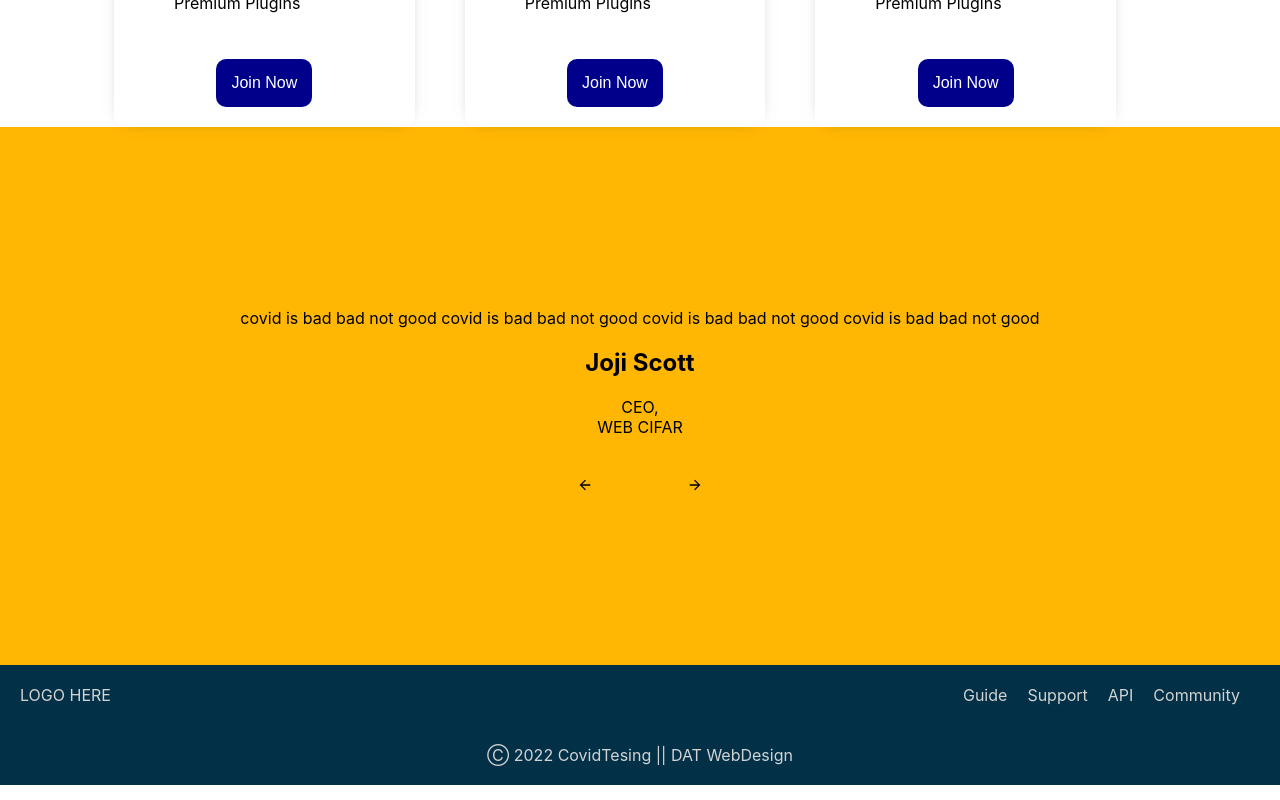
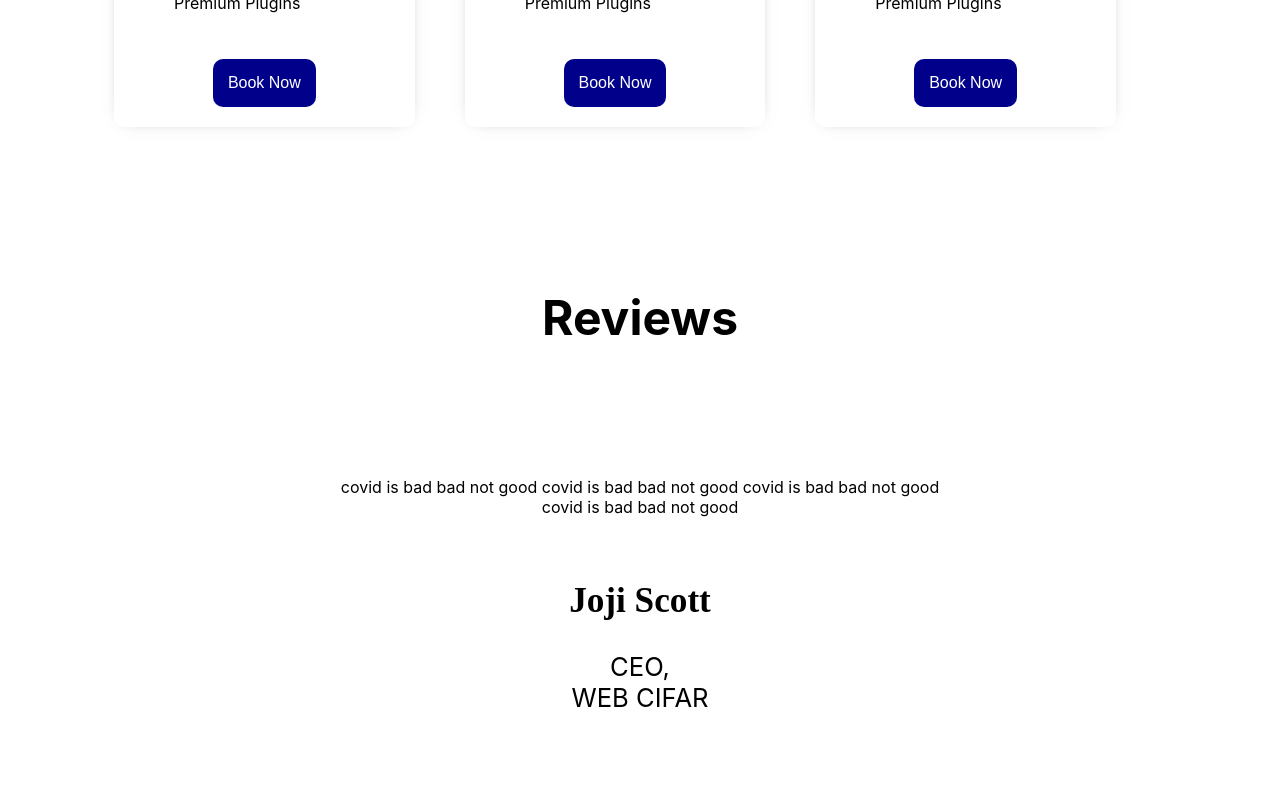
Before and after one commit to Danfirech/covid-landingpage, a Next.js app: page / in a window 1280 px wide. Shown: the part 1620-2420 px from the top of the page. Built offline with nearby package versions, Linux system fonts and the light colour scheme.

Commit message:
changing reviews section

```diff
--- a/components/Footer.js
+++ b/components/Footer.js
@@ -4,7 +4,7 @@ import TempLogo from '../assets/images/covid logo.png';
 
 const Container = styled.div`
   width: 100vw;
-  height: 10%;
+  height: 100%;
   background-color: #023047;
   color: lightgray;
 `;
--- a/components/Reviews.js
+++ b/components/Reviews.js
@@ -5,12 +5,22 @@ import { CSSTransition, SwitchTransition } from 'react-transition-group';
 import reviews from '../assets/data/reviews';
 
 const ReviewsStyles = styled.div`
-  height: 10%;
+  height: 100%;
   width: 100vw;
   overflow-x: hidden;
   padding: 10rem 0;
   text-align: center;
-  background-color: #ffb703;
+  background-color: white;
+
+  .header {
+    max-width: 500px;
+    margin: 0 auto;
+    font-size: 3rem;
+    line-height: 1.3em;
+    @media only screen and (max-width: 768px) {
+      font-size: 1.4rem;
+    }
+  }
 
   .review__wrapper {
     position: relative;
@@ -21,7 +31,7 @@ const ReviewsStyles = styled.div`
     width: 100%;
     height: fit-content;
     padding: 3rem;
-    background-color: var(--deep-dark);
+    background-color: white;
     border-radius: 12px;
     margin-top: 5rem;
   }
@@ -52,7 +62,7 @@ const ReviewsStyles = styled.div`
     .prev {
       margin: 0 0.5rem;
       width: fit-content;
-      background-color: var(--deep-dark);
+      background-color: #8ecae6;
       padding: 0.5rem 2rem;
       border-radius: 8px;
       cursor: pointer;
@@ -104,19 +114,16 @@ const Reviews = () => {
   return (
     <ReviewsStyles>
       <div className="container">
-        <h1
-          subheading="see what our clients say about us"
-          heading="Testimonials"
-        ></h1>
-        <div className="testimonial__wrapper">
+        <h1 className="header">Reviews</h1>
+        <div className="review__wrapper">
           <SwitchTransition component={null}>
             <CSSTransition key={activeSlide.id} timeout={300} classNames="fade">
-              <div className="testimonial__info">
-                <div className="testimonial__desc">
+              <div className="review__info">
+                <div className="review__desc">
                   <div>{activeSlide.desc}</div>
                 </div>
-                <h2 className="testimonial__name">{activeSlide.name}</h2>
-                <p className="testimonial__title">
+                <h2 className="review__name">{activeSlide.name}</h2>
+                <p className="review__title">
                   {activeSlide.title}, <br /> {activeSlide.org}
                 </p>
               </div>
--- a/components/TestOptionCard.js
+++ b/components/TestOptionCard.js
@@ -65,16 +65,16 @@ const TestOptions = ({ price, type }) => {
   return (
     <CardContainer>
       <PriceContainer>
-        $<Price>{price}</Price> /month
+        $<Price>{price}</Price>
       </PriceContainer>
-      <Type>{type} Plan</Type>
+      <Type>{type}</Type>
       <List>
         <ListItem>200 Hand-Crafted Templates</ListItem>
         <ListItem>Exclusive Support</ListItem>
         <ListItem>50+ PreBuilt Websites</ListItem>
         <ListItem>Premium Plugins</ListItem> {''}
       </List>
-      <Button>Join Now</Button>
+      <Button>Book Now</Button>
     </CardContainer>
   );
 };
--- a/components/TestOptions.js
+++ b/components/TestOptions.js
@@ -15,9 +15,9 @@ const Container = styled.div`
 const TestOptions = () => {
   return (
     <Container>
-      <TestOptionCard price="10" type="Basic" />
-      <TestOptionCard price="20" type="Premium" />
-      <TestOptionCard price="30" type="Advanced" />
+      <TestOptionCard price="149" type="Rapid Antigen" />
+      <TestOptionCard price="199" type="RT-PCR" />
+      <TestOptionCard price="349" type="Expedited RT-PCR" />
     </Container>
   );
 };
```
